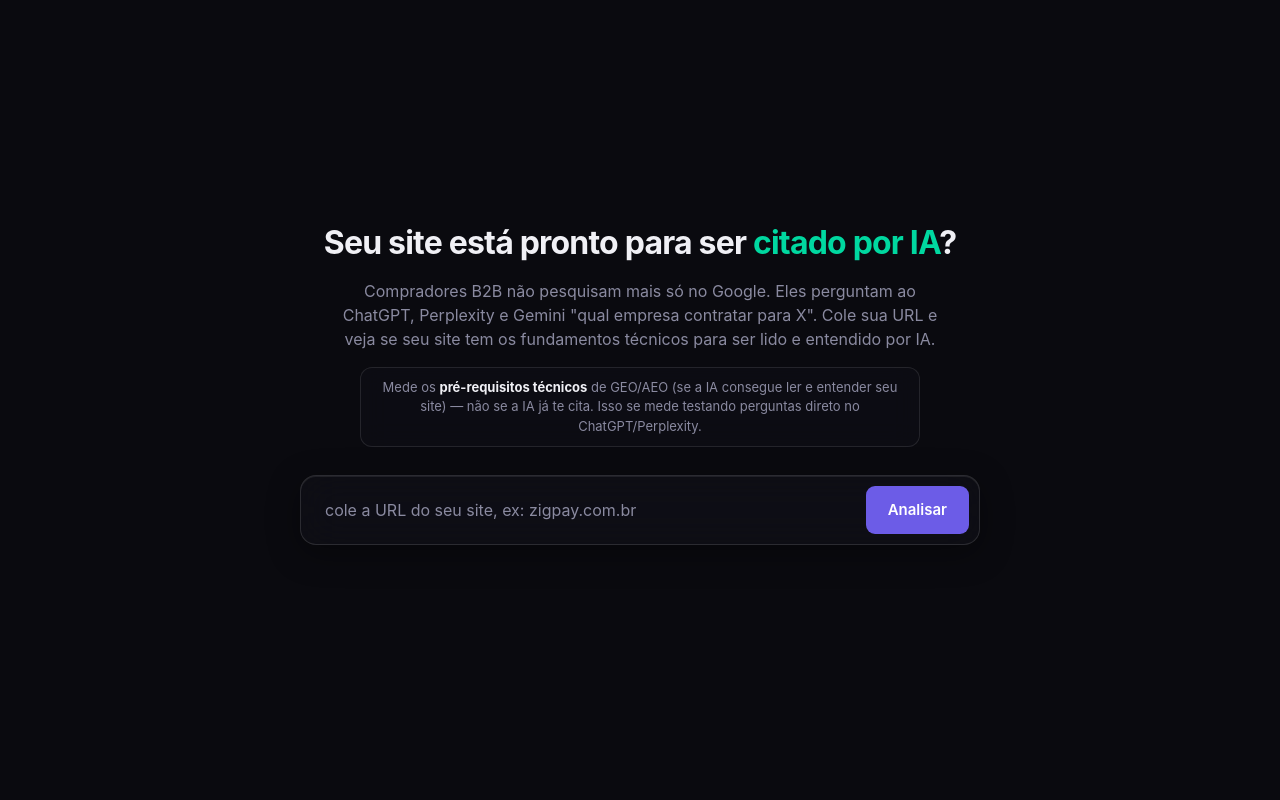
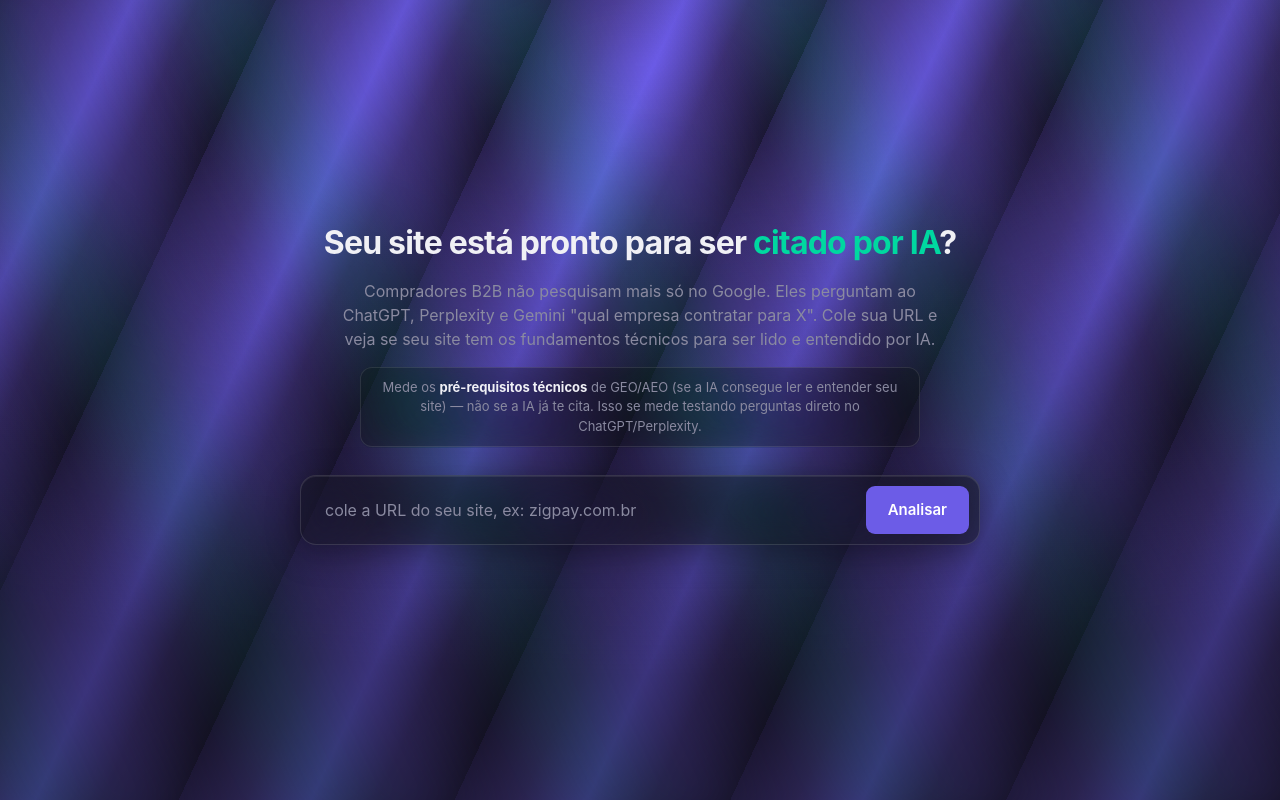
Before and after one commit to marcelofilho-ztgf/ai-readiness, a React (Vite) app in the folder client/: page / in a window 1280 px wide. Built offline with nearby package versions, Linux system fonts and the light colour scheme.

Commit message:
Fundo seda direto no body (a prova de z-index)

```diff
--- a/client/src/components/AnimatedBackground.jsx
+++ b/client/src/components/AnimatedBackground.jsx
@@ -1,36 +1,5 @@
-// Background "seda" em CSS puro — recria o clima do Silk (React Bits) sem WebGL/Three.js.
-// Camadas de gradientes cônicos/radiais animados que se movem lentamente,
-// imitando dobras de tecido. Funciona em qualquer navegador e é leve.
+// O fundo "seda" agora é aplicado direto no body (ver index.css) — à prova de
+// z-index e de WebGL. Este componente fica vazio para não duplicar camadas.
 export default function AnimatedBackground() {
-  return (
-    <div
-      aria-hidden
-      style={{
-        position: "fixed",
-        top: 0,
-        left: 0,
-        width: "100vw",
-        height: "100vh",
-        zIndex: -1,
-        overflow: "hidden",
-        background: "#0a0a0f",
-      }}
-    >
-      {/* camada base: dobras de seda em roxo */}
-      <div className="silk-layer silk-a" />
-      {/* camada secundária: brilho verde sutil, sentido oposto */}
-      <div className="silk-layer silk-b" />
-      {/* granulado sutil pra textura de tecido */}
-      <div className="silk-grain" />
-      {/* overlay pra escurecer e dar contraste */}
-      <div
-        style={{
-          position: "absolute",
-          inset: 0,
-          background:
-            "radial-gradient(130% 90% at 50% 10%, rgba(10,10,15,0), rgba(10,10,15,.55) 85%)",
-        }}
-      />
-    </div>
-  );
+  return null;
 }
--- a/client/src/index.css
+++ b/client/src/index.css
@@ -21,9 +21,57 @@ html,
 body {
   margin: 0;
   padding: 0;
-  background: var(--bg);
   color: var(--text);
   font-family: -apple-system, BlinkMacSystemFont, "Segoe UI", Inter, sans-serif;
+}
+/* Fundo seda aplicado direto no body — à prova de z-index.
+   Camadas animadas via ::before / ::after por cima deste gradiente base. */
+body {
+  min-height: 100vh;
+  background:
+    repeating-linear-gradient(
+      115deg,
+      #2b2150 0px,
+      #4a3a8c 60px,
+      #6c5ce7 120px,
+      #3d2f73 180px,
+      #1c1733 250px
+    ),
+    #14101f;
+  background-attachment: fixed;
+}
+body::before {
+  content: "";
+  position: fixed;
+  inset: 0;
+  z-index: 0;
+  pointer-events: none;
+  background: repeating-linear-gradient(
+    65deg,
+    transparent 0px,
+    rgba(0, 216, 160, 0.16) 70px,
+    rgba(108, 92, 231, 0.26) 150px,
+    transparent 240px
+  );
+  mix-blend-mode: screen;
+  filter: blur(16px);
+  animation: silkShiftB 26s ease-in-out infinite alternate;
+}
+body::after {
+  content: "";
+  position: fixed;
+  inset: 0;
+  z-index: 0;
+  pointer-events: none;
+  background: radial-gradient(
+    130% 90% at 50% 8%,
+    rgba(10, 10, 15, 0),
+    rgba(10, 10, 15, 0.5) 85%
+  );
+}
+#root {
+  position: relative;
+  z-index: 1;
 }
 
 @keyframes spin {
```
